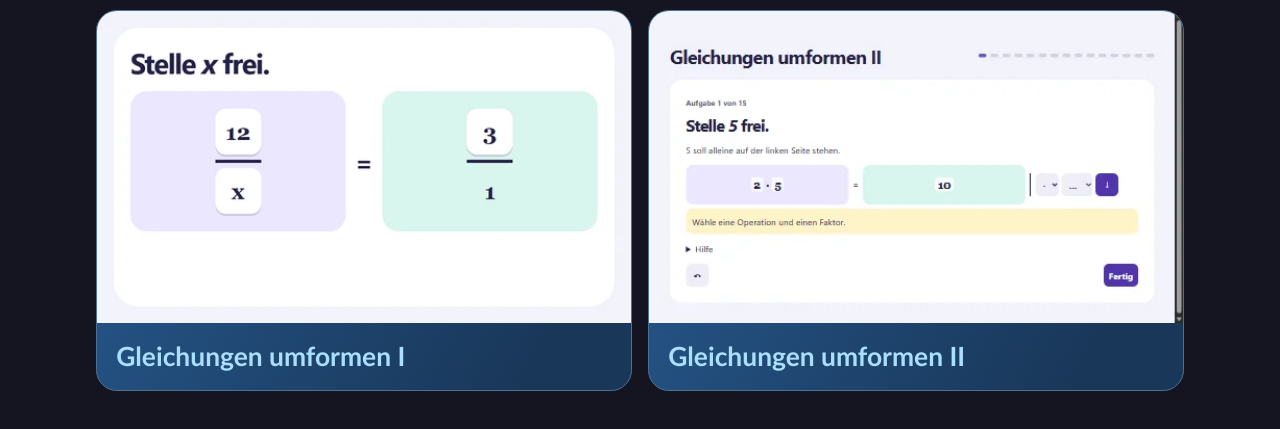
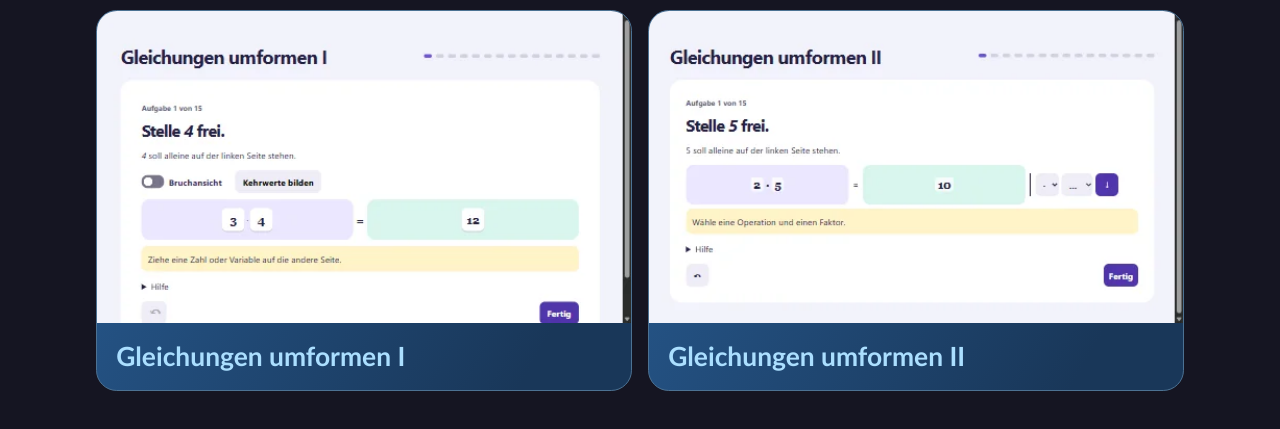
Before and after one commit to monte-apps/lernapps, a plain HTML site: page ps/mathe/index.html in a window 1280 px wide. Shown: the part 439-868 px from the top of the page. Drawn offline with Linux system fonts and the light colour scheme.

```diff
--- a/ps/mathe/index.html
+++ b/ps/mathe/index.html
@@ -13,7 +13,7 @@
   <section>
     <h2>LernApps</h2>
     <div class="grid" style="--count:2">
-      <a class="card" href="GleichungenUmformenI.html"><img class="thumbnail" src="../../thumbnails/gleichungen-umformen-i-e0d4a26e6049.webp" width="512" height="300" loading="lazy" decoding="async" alt=""><span>Gleichungen umformen I</span></a>
+      <a class="card" href="GleichungenUmformenI.html"><img class="thumbnail" src="../../thumbnails/ps-mathe-gleichungenumformeni-22042c2d6d35.webp" width="512" height="300" loading="lazy" decoding="async" alt=""><span>Gleichungen umformen I</span></a>
       <a class="card" href="GleichungenUmformenII.html"><img class="thumbnail" src="../../thumbnails/ps-mathe-gleichungenumformenii-288cf0cd9f7a.webp" width="512" height="300" loading="lazy" decoding="async" alt=""><span>Gleichungen umformen II</span></a>
     </div>
   </section>
```
Also changed, not shown: ps/mathe/GleichungenUmformenI.html (+1 -1 lines), thumbnails/ps-mathe-gleichungenumformeni-22042c2d6d35.webp (added).
